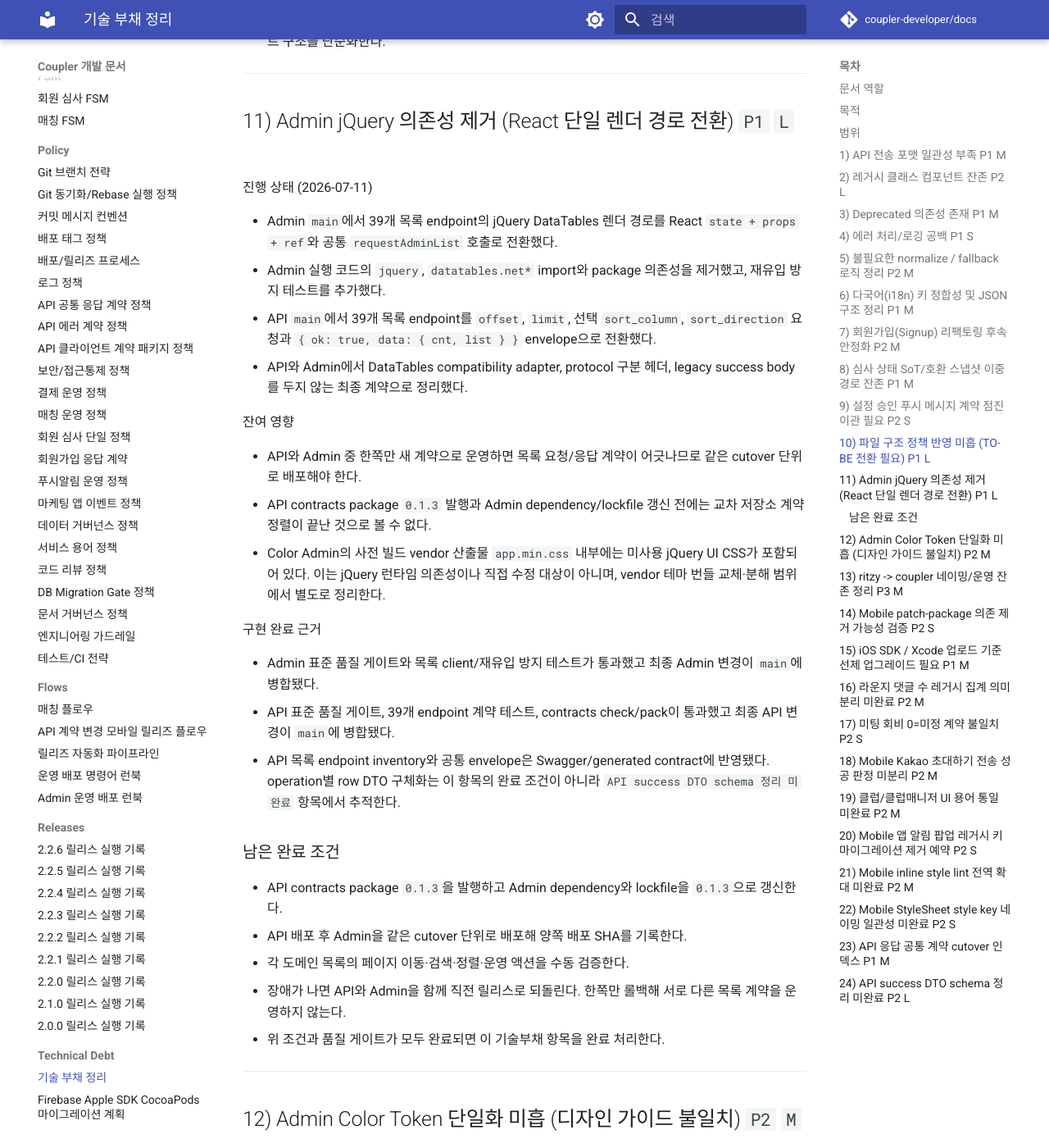
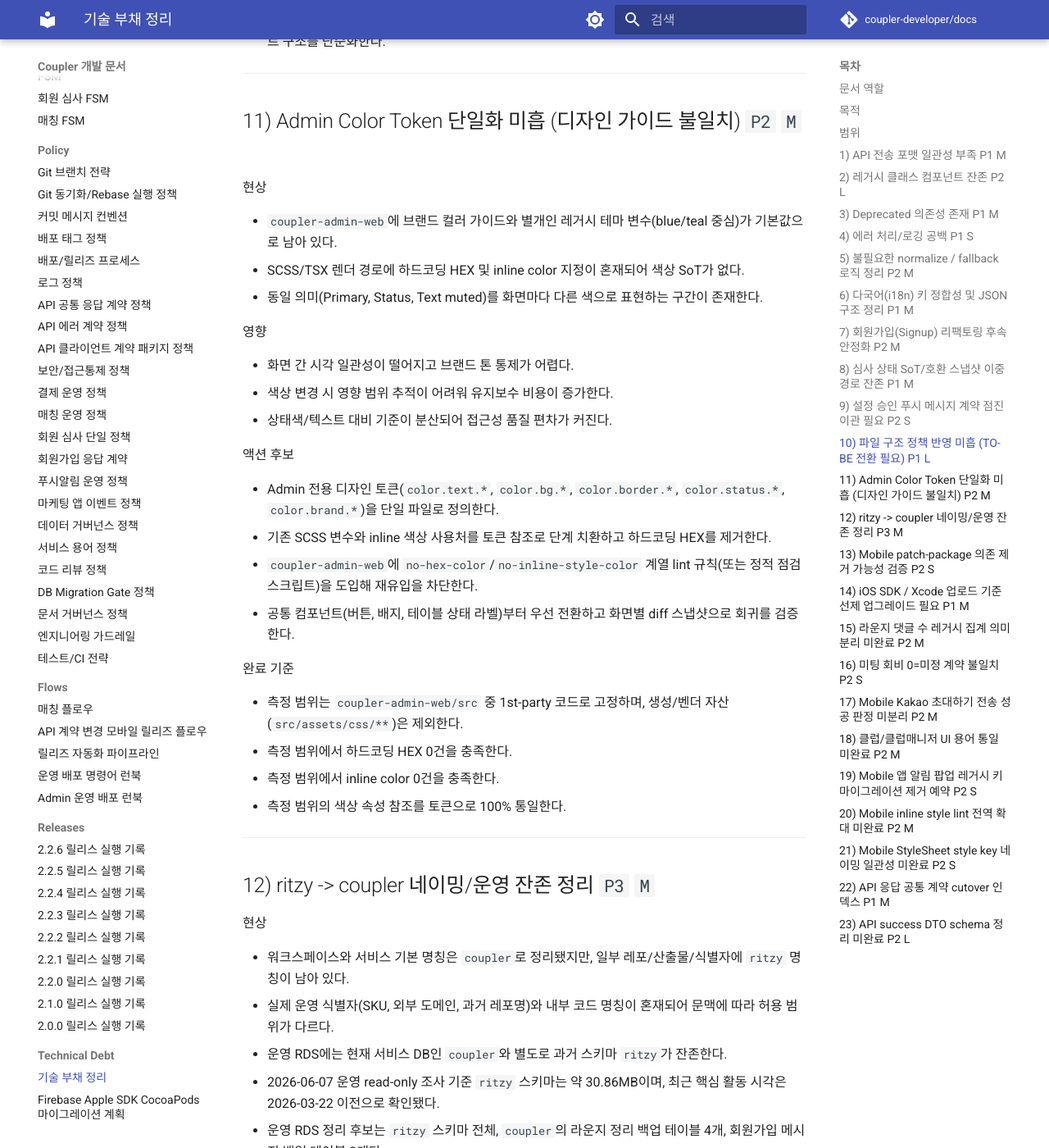
Before and after one commit to coupler-developer/docs, an MkDocs documentation site: the page built from content/technical-debt/technical-debt.md, in a window 1280 px wide and 1400 px high, scrolled down 6326 px. Shown: the whole window at 82% size. Built offline with MkDocs 1.6.1 and Material for MkDocs 9.7.7, drawn with Linux system fonts in a browser that asks for light colours; comment, search, counter and statistics services are not loaded; some of the changed text lies outside the part shown.

Commit message:
docs: 완료된 jQuery 제거 부채 삭제

```diff
--- a/content/technical-debt/technical-debt.md
+++ b/content/technical-debt/technical-debt.md
@@ -227,38 +227,7 @@
 
 ---
 
-## 11) Admin jQuery 의존성 제거 (React 단일 렌더 경로 전환) `P1` `L`
-
-진행 상태 (2026-07-11)
-
-- Admin `main`에서 39개 목록 endpoint의 jQuery DataTables 렌더 경로를 React `state + props + ref`와 공통 `requestAdminList` 호출로 전환했다.
-- Admin 실행 코드의 `jquery`, `datatables.net*` import와 package 의존성을 제거했고, 재유입 방지 테스트를 추가했다.
-- API `main`에서 39개 목록 endpoint를 `offset`, `limit`, 선택 `sort_column`, `sort_direction` 요청과 `{ ok: true, data: { cnt, list } }` envelope으로 전환했다.
-- API와 Admin에서 DataTables compatibility adapter, protocol 구분 헤더, legacy success body를 두지 않는 최종 계약으로 정리했다.
-
-잔여 영향
-
-- API와 Admin 중 한쪽만 새 계약으로 운영하면 목록 요청/응답 계약이 어긋나므로 같은 cutover 단위로 배포해야 한다.
-- API contracts package `0.1.3` 발행과 Admin dependency/lockfile 갱신 전에는 교차 저장소 계약 정렬이 끝난 것으로 볼 수 없다.
-- Color Admin의 사전 빌드 vendor 산출물 `app.min.css` 내부에는 미사용 jQuery UI CSS가 포함되어 있다. 이는 jQuery 런타임 의존성이나 직접 수정 대상이 아니며, vendor 테마 번들 교체·분해 범위에서 별도로 정리한다.
-
-구현 완료 근거
-
-- Admin 표준 품질 게이트와 목록 client/재유입 방지 테스트가 통과했고 최종 Admin 변경이 `main`에 병합됐다.
-- API 표준 품질 게이트, 39개 endpoint 계약 테스트, contracts check/pack이 통과했고 최종 API 변경이 `main`에 병합됐다.
-- API 목록 endpoint inventory와 공통 envelope은 Swagger/generated contract에 반영됐다. operation별 row DTO 구체화는 이 항목의 완료 조건이 아니라 `API success DTO schema 정리 미완료` 항목에서 추적한다.
-
-### 남은 완료 조건
-
-- API contracts package `0.1.3`을 발행하고 Admin dependency와 lockfile을 `0.1.3`으로 갱신한다.
-- API 배포 후 Admin을 같은 cutover 단위로 배포해 양쪽 배포 SHA를 기록한다.
-- 각 도메인 목록의 페이지 이동·검색·정렬·운영 액션을 수동 검증한다.
-- 장애가 나면 API와 Admin을 함께 직전 릴리스로 되돌린다. 한쪽만 롤백해 서로 다른 목록 계약을 운영하지 않는다.
-- 위 조건과 품질 게이트가 모두 완료되면 이 기술부채 항목을 완료 처리한다.
-
----
-
-## 12) Admin Color Token 단일화 미흡 (디자인 가이드 불일치) `P2` `M`
+## 11) Admin Color Token 단일화 미흡 (디자인 가이드 불일치) `P2` `M`
 
 현상
 
@@ -605,7 +575,7 @@
 
 ---
 
-## 24) API success DTO schema 정리 미완료 `P2` `L`
+## 23) API success DTO schema 정리 미완료 `P2` `L`
 
 현상
 
```
Also changed, not shown: other parts of content/technical-debt/technical-debt.md (+12 -11 lines).
